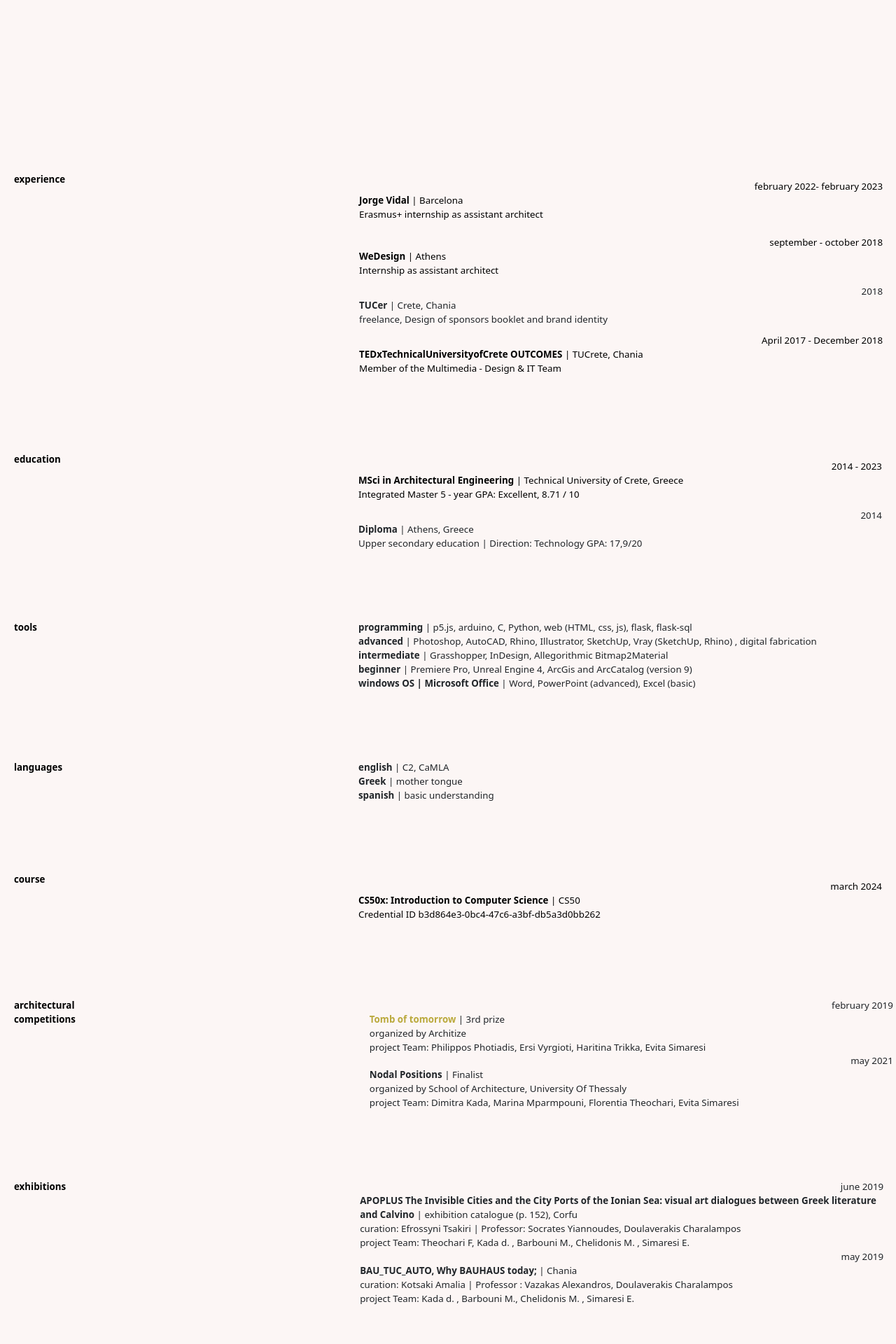
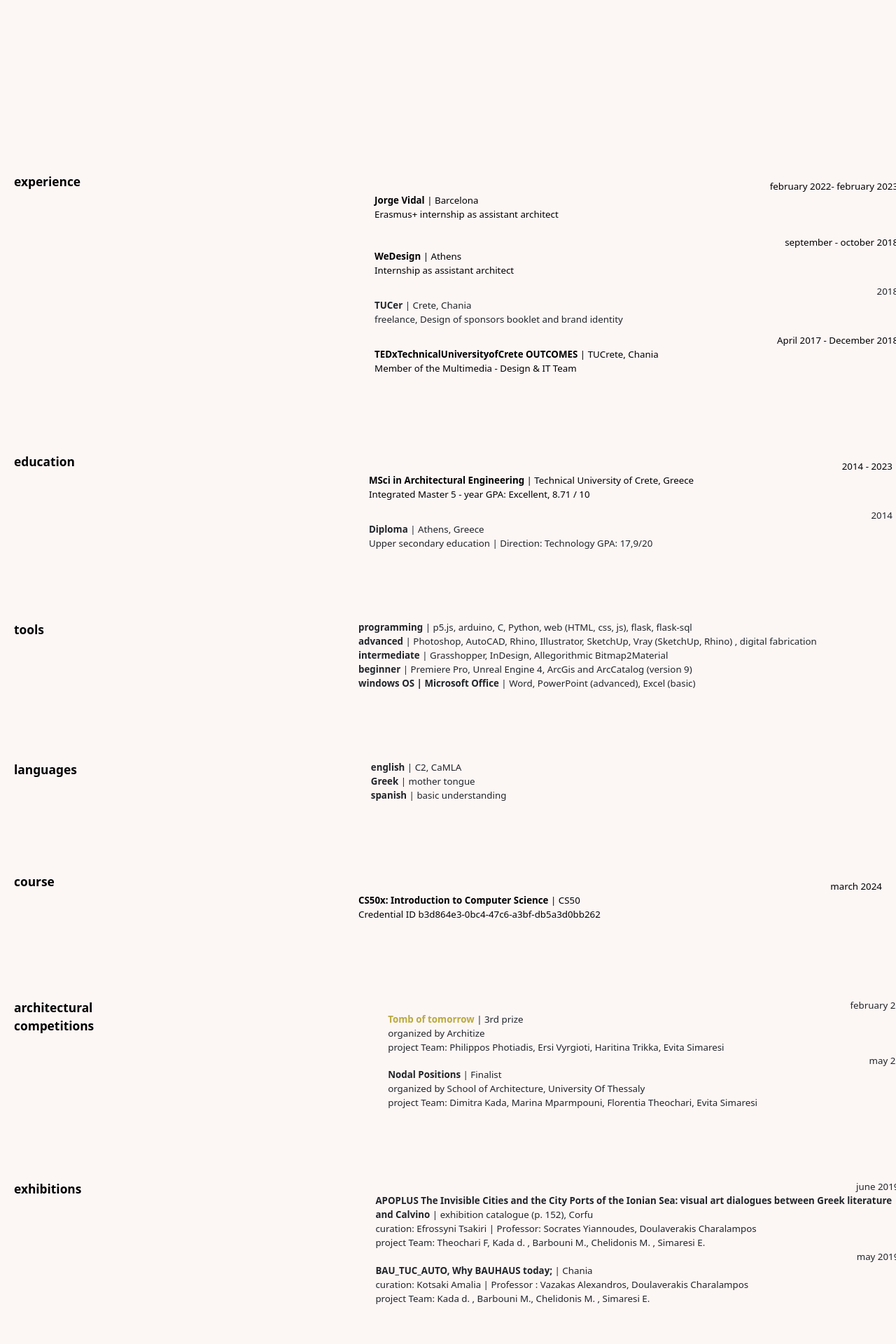
Before and after one commit to evitasimaresi/evitasimaresi.github.io, a Jekyll site: the page built from info.html, in a window 1280 px wide. Shown: the part 941-2861 px from the top of the page at 70% size. Built offline with Jekyll 4.4.1, drawn with Linux system fonts in a browser that asks for light colours.

Commit message:
fixing styles in info page

```diff
--- a/_sass/info.scss
+++ b/_sass/info.scss
@@ -52,16 +52,14 @@
     right: 10px;
 }
 
-.link-reverse:active,
-.link-reverse:focus,
-.link-reverse:focus-within,
-.link-reverse:target,
-.link-reverse:visited,
 .link-reverse {
-    color: var(--black) !important;
+    text-decoration: none !important;
+    font-weight: 600;
+    color: var(--black);
 }
 
 .link-reverse:hover {
+    text-decoration: none;
     color: var(--hight-light-color) !important;
 }
 
@@ -96,11 +94,14 @@
 .card-body,
 .info-grid > div > p,
 .info-grid > div > a,
-.info-grid > div > a > p,
 .info-grid > div > p > button > p {
     font-size: 10pt;
     text-align: left;
     margin: 0;
+}
+
+.info-grid > .title-cell-1 p {
+    font-size: 13pt;
 }
 
 .info-grid > div:hover >p {
--- a/info.html
+++ b/info.html
@@ -12,8 +12,8 @@ title: info
             <p>Athens | Barcelona</p>
             <p>+34611555785</p>
             <p>+306941577652 (WhatsApp/Viber)</p>
-            <p><a class="links link-reverse" href="mailto: psimaresi@tuc.gr">psimaresi@tuc.gr</a></p>
-            <p><a class="links link-reverse" href="mailto: evitasimaresi@gmail.com">evitasimaresi@gmail.com</a></p>
+            <p><a class="link-reverse" href="mailto: psimaresi@tuc.gr">psimaresi@tuc.gr</a></p>
+            <p><a class="link-reverse" href="mailto: evitasimaresi@gmail.com">evitasimaresi@gmail.com</a></p>
             <!-- <a class="links" href="https://www.linkedin.com/in/evita-simaresi" target="_blank"
                 rel="noopener noreferrer">www.linkedin.com/in/evita-simaresi</a> -->
             <a class="links" href="https://github.com/evitasimaresi" target="_blank">
@@ -28,7 +28,7 @@ title: info
     <h1>{{ "HELLO WORLD!" | downcase }}</h1>
 
     <div class="index">
-        <a class="links link-reverse" href="#contact_link" id="reveal-contact">contact</a>
+        <a class="link-reverse" href="#contact_link" id="reveal-contact">contact</a>
         <a class="links" href="#experience_link">experience</a>
         <a class="links" href="#education_link">education</a>
         <a class="links" href="#tools_link">tools</a>
@@ -50,7 +50,7 @@ title: info
 <!-- experience -->
 <div class="info-grid">
     <div class="title-cell-1">
-        <a class="links link-reverse" href="#intro" id="experience_link">
+        <a class="link-reverse" href="#experience_link" id="experience_link">
             <p>
                 experience
             </p>
@@ -149,7 +149,7 @@ title: info
 <!-- education -->
 <div class="info-grid">
     <div class="title-cell-1">
-        <a class="links link-reverse" href="#intro" id="education_link">
+        <a class="link-reverse" href="#education_link" id="education_link">
             <p>
                 education
             </p>
@@ -203,7 +203,7 @@ title: info
 <!-- tools -->
 <div class="info-grid">
     <div class="title-cell-1">
-        <a class="links link-reverse" href="#intro" id="tools_link">
+        <a class="link-reverse" href="#tools_link" id="tools_link">
             <p>
                 tools
             </p>
@@ -240,7 +240,7 @@ title: info
 <!-- languages -->
 <div class="info-grid">
     <div class="title-cell-1">
-        <a class="links link-reverse" href="#intro" id="languages_link">
+        <a class="link-reverse" href="#languages_link" id="languages_link">
             <p>
                 languages
             </p>
@@ -266,7 +266,7 @@ title: info
 <!-- course -->
 <div class="info-grid">
     <div class="title-cell-1">
-        <a class="links link-reverse" href="#intro" id="course_link">
+        <a class="link-reverse" href="#course_link" id="course_link">
             <p>
                 course
             </p>
@@ -300,7 +300,7 @@ title: info
 <!-- architectural competitions -->
 <div class="info-grid">
     <div class="title-cell-1">
-        <a class="links link-reverse" href="#intro" id="architectural_competitions_link">
+        <a class="link-reverse" href="#architectural_competitions_link" id="architectural_competitions_link">
             <p>
                 architectural competitions
             </p>
@@ -332,7 +332,7 @@ title: info
 <!-- exhibitions -->
 <div class="info-grid">
     <div class="title-cell-1">
-        <a class="links link-reverse" href="#intro" id="exhibitions_link">
+        <a class="link-reverse" href="#exhibitions_link" id="exhibitions_link">
             <p>
                 exhibitions
             </p>
@@ -365,7 +365,7 @@ title: info
 <!-- workshops_conferences -->
 <div class="info-grid">
     <div class="title-cell-1">
-        <a class="links link-reverse" href="#intro" id="workshops_conferences_link">
+        <a class="link-reverse" href="#workshops_conferences_link" id="workshops_conferences_link">
             <p>
                 workshops/ conferences
             </p>
@@ -415,7 +415,7 @@ title: info
 <!-- volunteering -->
 <div class="info-grid">
     <div class="title-cell-1">
-        <a class="links link-reverse" href="#intro" id="volunteering_link">
+        <a class="link-reverse" href="#volunteering_link" id="volunteering_link">
             <p>
                 volunteering
             </p>
@@ -469,7 +469,7 @@ title: info
 <!-- skills -->
 <div class="info-grid">
     <div class="title-cell-1">
-        <a class="links link-reverse" href="#intro" id="skills_link">
+        <a class="link-reverse" href="#skills_link" id="skills_link">
             <p>
                 skills
             </p>
```
